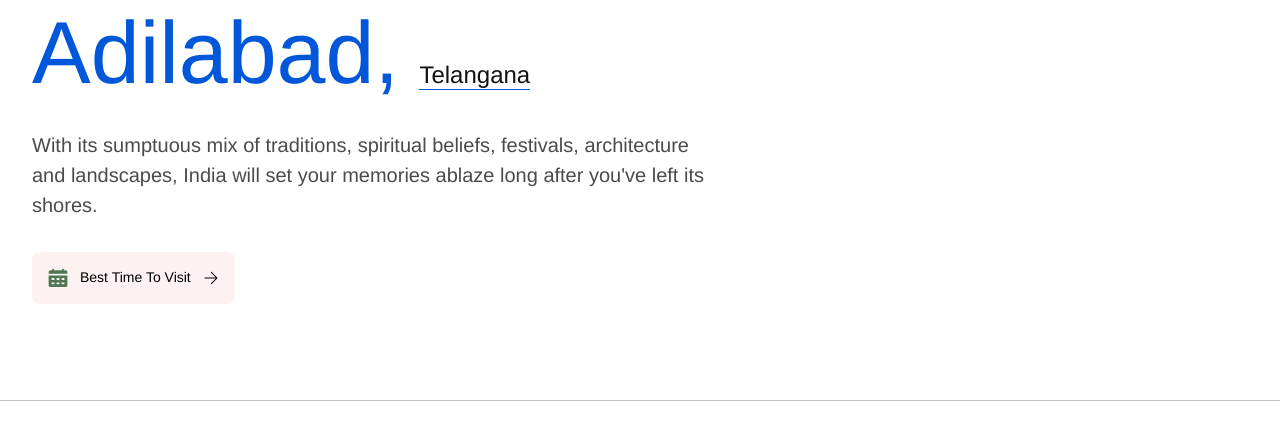
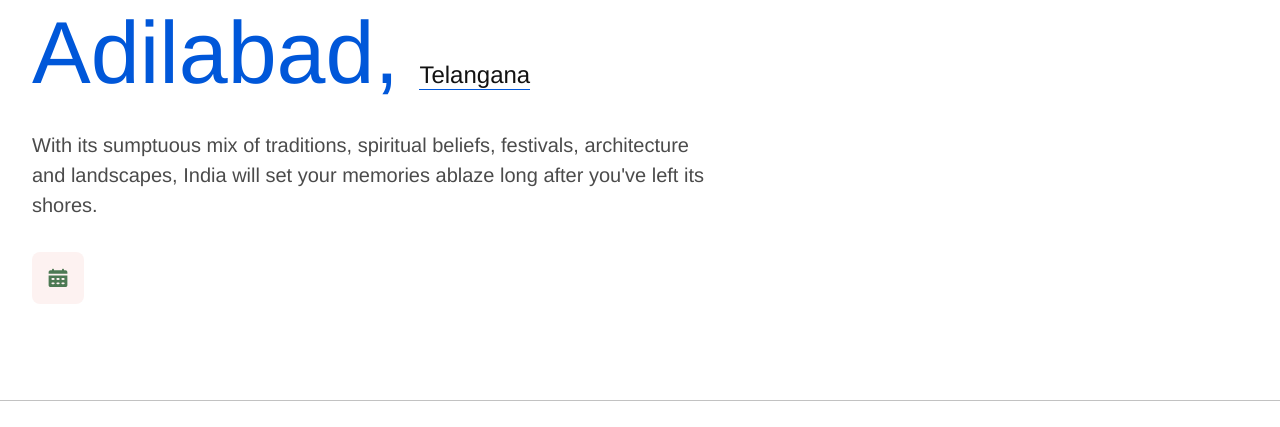
Before and after one commit to Sai-dev313/XploreEpic3, a plain HTML site: page places/adilabad.html in a window 1280 px wide. Shown: the part 734-1161 px from the top of the page. Drawn offline with Linux system fonts and the light colour scheme; a web font is replaced by a local one.

Commit message:
Update adilabad.html

```diff
--- a/places/adilabad.html
+++ b/places/adilabad.html
@@ -1825,7 +1825,7 @@
                                                     d="M1 27.5C1 29.1543 2.3457 30.5 4 30.5H28C29.6543 30.5 31 29.1543 31 27.5V12H1V27.5ZM23 16H25C25.8281 16 26.5 16.6719 26.5 17.5C26.5 18.3281 25.8281 19 25 19H23C22.1719 19 21.5 18.3281 21.5 17.5C21.5 16.6719 22.1719 16 23 16ZM23 23.0566H25C25.8281 23.0566 26.5 23.7285 26.5 24.5566C26.5 25.3848 25.8281 26.0566 25 26.0566H23C22.1719 26.0566 21.5 25.3848 21.5 24.5566C21.5 23.7285 22.1719 23.0566 23 23.0566ZM15 16H17C17.8281 16 18.5 16.6719 18.5 17.5C18.5 18.3281 17.8281 19 17 19H15C14.1719 19 13.5 18.3281 13.5 17.5C13.5 16.6719 14.1719 16 15 16ZM15 23.0566H17C17.8281 23.0566 18.5 23.7285 18.5 24.5566C18.5 25.3848 17.8281 26.0566 17 26.0566H15C14.1719 26.0566 13.5 25.3848 13.5 24.5566C13.5 23.7285 14.1719 23.0566 15 23.0566ZM7 16H9C9.82812 16 10.5 16.6719 10.5 17.5C10.5 18.3281 9.82812 19 9 19H7C6.17188 19 5.5 18.3281 5.5 17.5C5.5 16.6719 6.17188 16 7 16ZM7 23.0566H9C9.82812 23.0566 10.5 23.7285 10.5 24.5566C10.5 25.3848 9.82812 26.0566 9 26.0566H7C6.17188 26.0566 5.5 25.3848 5.5 24.5566C5.5 23.7285 6.17188 23.0566 7 23.0566Z">
                                                 </path>
                                             </svg>
-                                            <div class="flex justify-between items-center">
+                                            <!--<div class="flex justify-between items-center">
                                                 <h3 class="flex-1 px-3 text-sm font-sans font-semibold capitalize">
                                                     Best Time to Visit</h3><svg xmlns="http://www.w3.org/2000/svg"
                                                     width="1em" height="1em" viewBox="0 0 16 16" fill="currentColor"
@@ -1834,7 +1834,7 @@
                                                         d="M14.4998 7.80903C14.4742 7.74825 14.4372 7.69292 14.3908 7.64603L8.68084 1.93803C8.58696 1.84427 8.45967 1.79165 8.32699 1.79175C8.19431 1.79184 8.0671 1.84464 7.97334 1.93853C7.87959 2.03241 7.82697 2.1597 7.82707 2.29238C7.82716 2.42506 7.87996 2.55227 7.97384 2.64603L12.8278 7.50003H1.96484C1.83224 7.50003 1.70506 7.5527 1.61129 7.64647C1.51752 7.74024 1.46484 7.86742 1.46484 8.00003C1.46484 8.13263 1.51752 8.25981 1.61129 8.35358C1.70506 8.44735 1.83224 8.50003 1.96484 8.50003H12.8278L7.97384 13.354C7.87996 13.4478 7.82716 13.575 7.82707 13.7077C7.82697 13.8404 7.87959 13.9676 7.97334 14.0615C8.0671 14.1554 8.19431 14.2082 8.32699 14.2083C8.45967 14.2084 8.58696 14.1558 8.68084 14.062L14.3878 8.35403C14.4342 8.30713 14.4712 8.2518 14.4968 8.19103C14.5478 8.069 14.5489 7.93184 14.4998 7.80903Z">
                                                     </path>
                                                 </svg>
-                                            </div>
+                                            </div>-->
                                         </article>
                                     </a></div>
                             </div>
```
